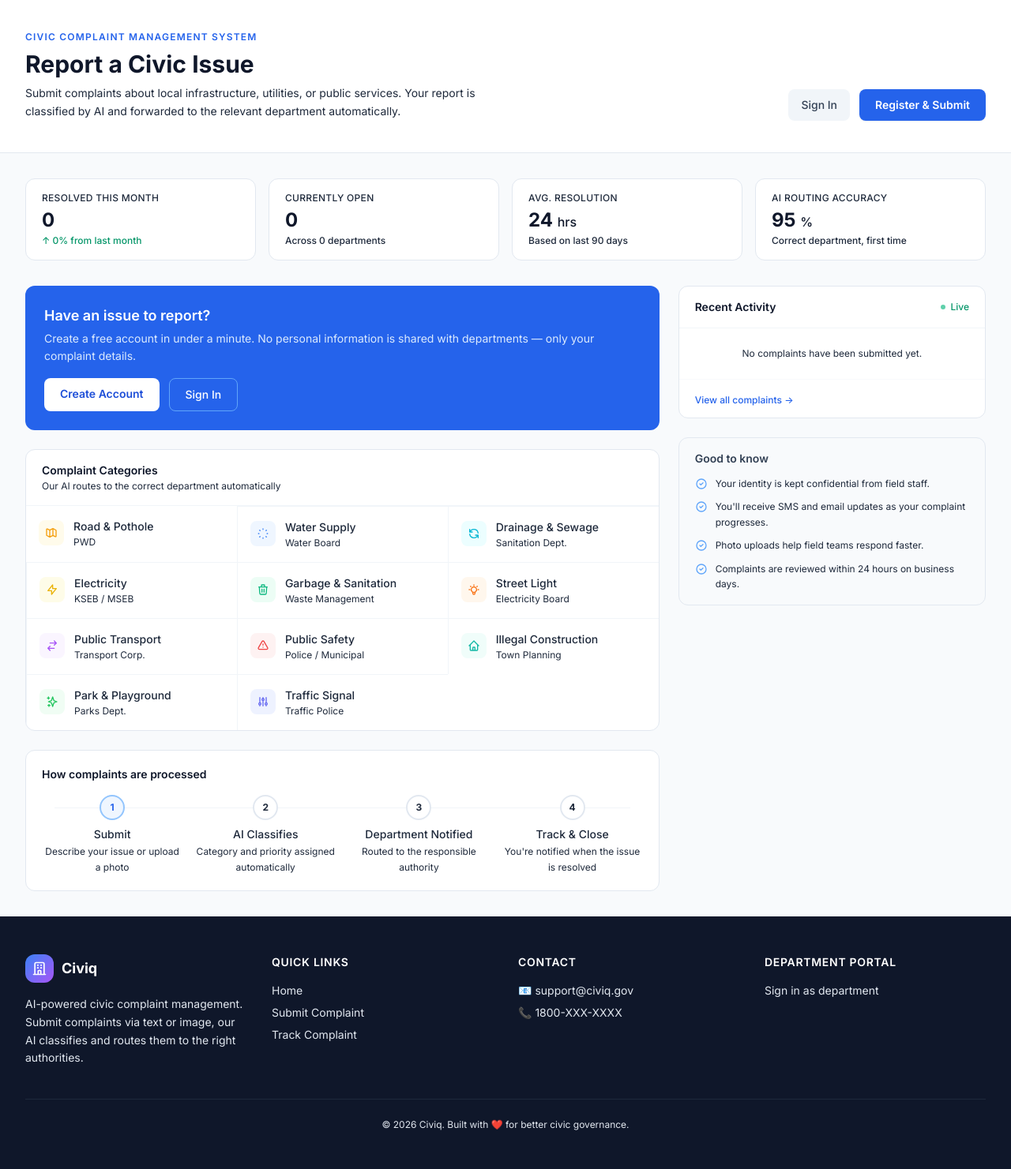
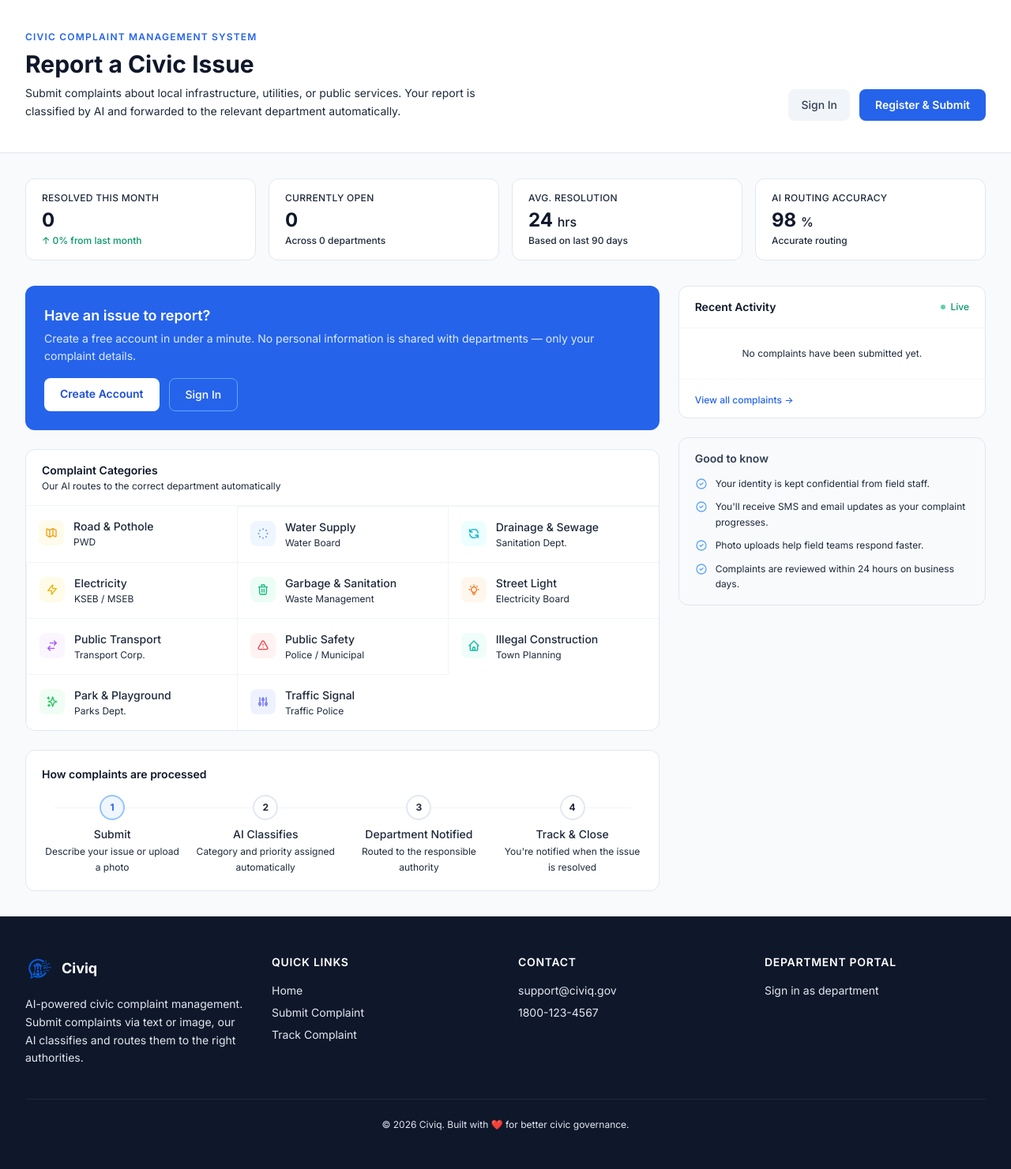
Before and after one commit to vishnuv1z/civic-complaint-system, a Django app: page / in a window 1280 px wide. Shown: the part 94-1575 px from the top of the page at 79% size. Run offline with Django 5.2, Linux system fonts and the light colour scheme; data that the repository does not hold is empty; some libraries are stand-ins or nearby versions.

Commit message:
Added some contents and fixed layout issues

```diff
--- a/templates/base.html
+++ b/templates/base.html
@@ -68,7 +68,7 @@
     {% block extra_css %}{% endblock %}
 </head>
 
-<body class="min-h-screen bg-surface-50 text-surface-800 font-sans antialiased">
+<body class="min-h-screen bg-surface-50 text-surface-800 font-sans antialiased flex flex-col">
 
     <!-- Navbar -->
     {% include 'navbar.html' %}
@@ -96,7 +96,7 @@
     {% endif %}
 
     <!-- Page Content -->
-    <main>
+    <main class="flex-grow">
         {% block content %}{% endblock %}
     </main>
 
--- a/templates/footer.html
+++ b/templates/footer.html
@@ -1,40 +1,46 @@
+{% load static %}
 <!-- Footer -->
 <footer class="bg-surface-900 text-surface-200 mt-auto">
     <div class="max-w-7xl mx-auto px-4 sm:px-6 lg:px-8 py-12">
         <div class="grid grid-cols-1 md:grid-cols-4 gap-8">
             <div>
                 <div class="flex items-center gap-2.5 mb-4">
-                    <div class="w-9 h-9 rounded-xl bg-gradient-to-br from-primary-500 to-accent-500 flex items-center justify-center">
-                        <svg class="w-5 h-5 text-white" fill="none" stroke="currentColor" viewBox="0 0 24 24"><path stroke-linecap="round" stroke-linejoin="round" stroke-width="2" d="M19 21V5a2 2 0 00-2-2H7a2 2 0 00-2 2v16m14 0h2m-2 0h-5m-9 0H3m2 0h5M9 7h1m-1 4h1m4-4h1m-1 4h1m-5 10v-5a1 1 0 011-1h2a1 1 0 011 1v5m-4 0h4"/></svg>
-                    </div>
+                    <img class="w-9 h-9 rounded-xl object-contain" src="{% static 'images/logo.png' %}"
+                        alt="Civiq logo">
                     <span class="text-lg font-bold text-white">Civiq</span>
                 </div>
-                <p class="text-surface-400 text-sm leading-relaxed max-w-md">AI-powered civic complaint management. Submit complaints via text or image, our AI classifies and routes them to the right authorities.</p>
+                <p class="text-surface-400 text-sm leading-relaxed max-w-md">AI-powered civic complaint management.
+                    Submit complaints via text or image, our AI classifies and routes them to the right authorities.</p>
             </div>
             <div>
                 <h3 class="text-white font-semibold text-sm uppercase tracking-wider mb-4">Quick Links</h3>
                 <ul class="space-y-2 text-sm">
-                    <li><a href="{% url 'complaints:home' %}" class="text-surface-400 hover:text-white transition-colors">Home</a></li>
-                    <li><a href="{% url 'complaints:submit' %}" class="text-surface-400 hover:text-white transition-colors">Submit Complaint</a></li>
-                    <li><a href="{% url 'complaints:list' %}" class="text-surface-400 hover:text-white transition-colors">Track Complaint</a></li>
+                    <li><a href="{% url 'complaints:home' %}"
+                            class="text-surface-400 hover:text-white transition-colors">Home</a></li>
+                    <li><a href="{% url 'complaints:submit' %}"
+                            class="text-surface-400 hover:text-white transition-colors">Submit Complaint</a></li>
+                    <li><a href="{% url 'complaints:list' %}"
+                            class="text-surface-400 hover:text-white transition-colors">Track Complaint</a></li>
                 </ul>
             </div>
             <div>
                 <h3 class="text-white font-semibold text-sm uppercase tracking-wider mb-4">Contact</h3>
                 <ul class="space-y-2 text-sm text-surface-400">
-                    <li>📧 support@civiq.gov</li>
-                    <li>📞 1800-XXX-XXXX</li>
+                    <li>support@civiq.gov</li>
+                    <li>1800-123-4567</li>
                 </ul>
             </div>
             <div>
                 <h3 class="text-white font-semibold text-sm uppercase tracking-wider mb-4">Department Portal</h3>
                 <ul class="space-y-2 text-sm text-surface-400">
-                    <li><a href="{% url 'accounts:department_login' %}" class="hover:text-white transition-colors">Sign in as department</a></li>
+                    <li><a href="{% url 'accounts:department_login' %}" class="hover:text-white transition-colors">Sign
+                            in as department</a></li>
                 </ul>
             </div>
         </div>
         <div class="border-t border-surface-800 mt-10 pt-6 text-center">
-            <p class="text-surface-500 text-xs">&copy; {% now "Y" %} Civiq. Built with ❤️ for better civic governance.</p>
+            <p class="text-surface-500 text-xs">&copy; {% now "Y" %} Civiq. Built with ❤️ for better civic governance.
+            </p>
         </div>
     </div>
 </footer>
--- a/templates/home.html
+++ b/templates/home.html
@@ -73,12 +73,15 @@
       <div class="bg-white rounded-xl border border-surface-200 px-5 py-4">
         <p class="text-xs text-surface-400 font-medium uppercase tracking-wide mb-1">Resolved This Month</p>
         <p class="text-2xl font-bold text-surface-900" data-counter="{{ resolved_this_month }}">0</p>
-        <p class="text-xs {% if resolved_pct_change >= 0 %}text-emerald-600{% else %}text-red-600{% endif %} font-medium mt-0.5">{% if resolved_pct_change >= 0 %}↑{% else %}↓{% endif %} {{ resolved_pct_change }}% from last month</p>
+        <p
+          class="text-xs {% if resolved_pct_change >= 0 %}text-emerald-600{% else %}text-red-600{% endif %} font-medium mt-0.5">
+          {% if resolved_pct_change >= 0 %}↑{% else %}↓{% endif %} {{ resolved_pct_change }}% from last month</p>
       </div>
       <div class="bg-white rounded-xl border border-surface-200 px-5 py-4">
         <p class="text-xs text-surface-400 font-medium uppercase tracking-wide mb-1">Currently Open</p>
         <p class="text-2xl font-bold text-surface-900" data-counter="{{ currently_open }}">0</p>
-        <p class="text-xs text-surface-400 font-medium mt-0.5">Across {{ dept_count }} department{{ dept_count|pluralize }}</p>
+        <p class="text-xs text-surface-400 font-medium mt-0.5">Across {{ dept_count }}
+          department{{dept_count|pluralize}}</p>
       </div>
       <div class="bg-white rounded-xl border border-surface-200 px-5 py-4">
         <p class="text-xs text-surface-400 font-medium uppercase tracking-wide mb-1">Avg. Resolution</p>
@@ -88,9 +91,9 @@
       </div>
       <div class="bg-white rounded-xl border border-surface-200 px-5 py-4">
         <p class="text-xs text-surface-400 font-medium uppercase tracking-wide mb-1">AI Routing Accuracy</p>
-        <p class="text-2xl font-bold text-surface-900">95 <span class="text-base font-medium text-surface-400">%</span>
+        <p class="text-2xl font-bold text-surface-900">98 <span class="text-base font-medium text-surface-400">%</span>
         </p>
-        <p class="text-xs text-surface-400 font-medium mt-0.5">Correct department, first time</p>
+        <p class="text-xs text-surface-400 font-medium mt-0.5">Accurate routing</p>
       </div>
     </div>
 
@@ -384,7 +387,7 @@
             {% endfor %}
           </div>
           <div class="px-5 py-3 border-t border-surface-50">
-            <a href="{% url 'complaints:list' %}"
+            <a href="{% url 'complaints:explore' %}"
               class="text-xs text-primary-600 hover:text-primary-700 font-medium">View all complaints →</a>
           </div>
         </div>
```
